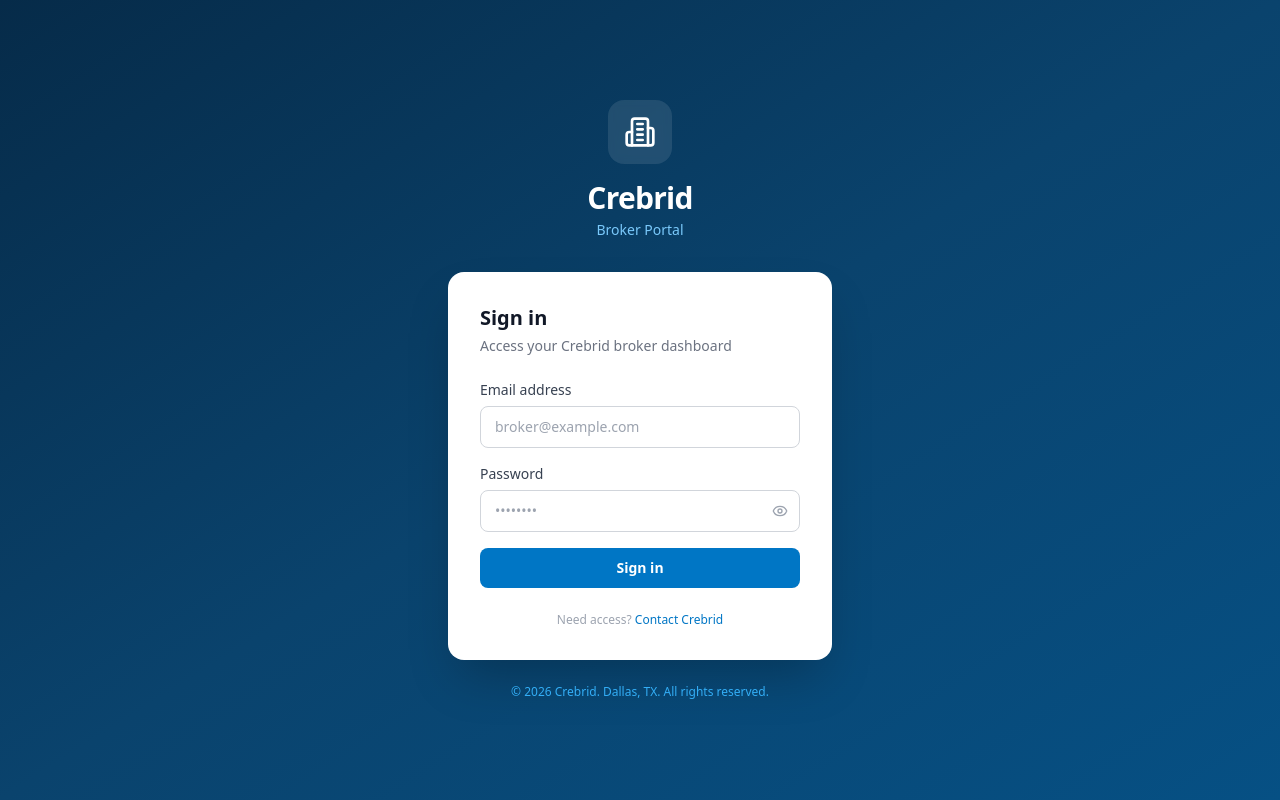
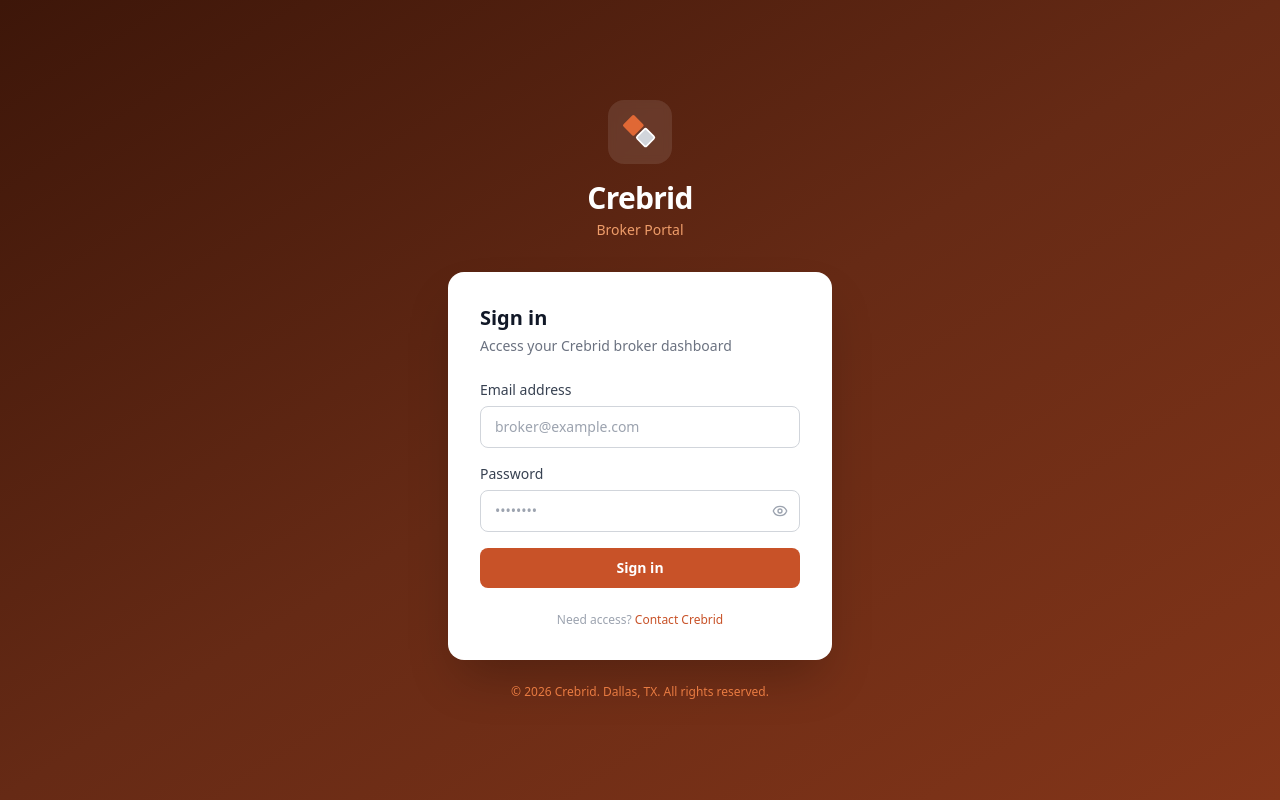
Before and after one commit to mrmichaelmercury/crebrid-portal, a Next.js app: page /login in a window 1280 px wide. Built offline with nearby package versions, Linux system fonts and the light colour scheme.

Commit message:
Rebrand: update colors to Crebrid terracotta orange, replace generic icon with diamond logo

```diff
--- a/app/(auth)/login/page.tsx
+++ b/app/(auth)/login/page.tsx
@@ -3,7 +3,8 @@
 import { useState } from "react";
 import { signIn } from "next-auth/react";
 import { useRouter } from "next/navigation";
-import { Building2, Eye, EyeOff, Loader2 } from "lucide-react";
+import { Eye, EyeOff, Loader2 } from "lucide-react";
+import { CrebridLogo } from "@/components/ui/CrebridLogo";
 
 export default function LoginPage() {
   const router = useRouter();
@@ -41,7 +42,7 @@ export default function LoginPage() {
       {/* Logo */}
       <div className="mb-8 text-center">
         <div className="inline-flex items-center justify-center w-16 h-16 rounded-2xl bg-white/10 backdrop-blur-sm mb-4">
-          <Building2 className="w-8 h-8 text-white" />
+          <CrebridLogo className="w-10 h-10" />
         </div>
         <h1 className="text-3xl font-bold text-white tracking-tight">Crebrid</h1>
         <p className="text-crebrid-300 mt-1 text-sm">Broker Portal</p>
--- a/app/globals.css
+++ b/app/globals.css
@@ -10,8 +10,8 @@
     --card-foreground: 222.2 84% 4.9%;
     --popover: 0 0% 100%;
     --popover-foreground: 222.2 84% 4.9%;
-    --primary: 209 100% 44%;
-    --primary-foreground: 210 40% 98%;
+    --primary: 18 73% 54%;
+    --primary-foreground: 0 0% 100%;
     --secondary: 210 40% 96.1%;
     --secondary-foreground: 222.2 47.4% 11.2%;
     --muted: 210 40% 96.1%;
@@ -22,7 +22,7 @@
     --destructive-foreground: 210 40% 98%;
     --border: 214.3 31.8% 91.4%;
     --input: 214.3 31.8% 91.4%;
-    --ring: 209 100% 44%;
+    --ring: 18 73% 54%;
     --radius: 0.5rem;
   }
 
@@ -33,8 +33,8 @@
     --card-foreground: 210 40% 98%;
     --popover: 222.2 84% 4.9%;
     --popover-foreground: 210 40% 98%;
-    --primary: 209 100% 55%;
-    --primary-foreground: 222.2 47.4% 11.2%;
+    --primary: 18 73% 65%;
+    --primary-foreground: 0 0% 100%;
     --secondary: 217.2 32.6% 17.5%;
     --secondary-foreground: 210 40% 98%;
     --muted: 217.2 32.6% 17.5%;
@@ -45,7 +45,7 @@
     --destructive-foreground: 210 40% 98%;
     --border: 217.2 32.6% 17.5%;
     --input: 217.2 32.6% 17.5%;
-    --ring: 209 100% 55%;
+    --ring: 18 73% 65%;
   }
 }
 
--- a/app/layout.tsx
+++ b/app/layout.tsx
@@ -16,7 +16,7 @@ export const viewport: Viewport = {
   width: "device-width",
   initialScale: 1,
   maximumScale: 1,
-  themeColor: "#0076c5",
+  themeColor: "#e06835",
 };
 
 export default function RootLayout({
--- a/components/layout/MobileNav.tsx
+++ b/components/layout/MobileNav.tsx
@@ -4,8 +4,8 @@ import { useState } from "react";
 import Link from "next/link";
 import { usePathname } from "next/navigation";
 import { signOut } from "next-auth/react";
+import { CrebridLogo } from "@/components/ui/CrebridLogo";
 import {
-  Building2,
   Menu,
   X,
   LayoutDashboard,
@@ -42,9 +42,7 @@ export default function MobileNav({ user }: MobileNavProps) {
       {/* Top bar */}
       <header className="lg:hidden flex items-center justify-between px-4 py-3 bg-white border-b border-gray-200 sticky top-0 z-30">
         <div className="flex items-center gap-2.5">
-          <div className="flex items-center justify-center w-8 h-8 rounded-lg bg-crebrid-600">
-            <Building2 className="w-4 h-4 text-white" />
-          </div>
+          <CrebridLogo className="w-8 h-8" />
           <span className="font-bold text-gray-900 text-base">Crebrid</span>
         </div>
         <button
@@ -65,9 +63,7 @@ export default function MobileNav({ user }: MobileNavProps) {
           <div className="fixed inset-y-0 right-0 w-72 bg-white z-50 flex flex-col shadow-xl">
             <div className="flex items-center justify-between px-5 py-4 border-b border-gray-100">
               <div className="flex items-center gap-2">
-                <div className="flex items-center justify-center w-8 h-8 rounded-lg bg-crebrid-600">
-                  <Building2 className="w-4 h-4 text-white" />
-                </div>
+                <CrebridLogo className="w-8 h-8" />
                 <span className="font-bold text-gray-900">Crebrid</span>
               </div>
               <button
--- a/components/layout/Sidebar.tsx
+++ b/components/layout/Sidebar.tsx
@@ -3,8 +3,8 @@
 import Link from "next/link";
 import { usePathname } from "next/navigation";
 import { signOut } from "next-auth/react";
+import { CrebridLogo } from "@/components/ui/CrebridLogo";
 import {
-  Building2,
   LayoutDashboard,
   FileText,
   PlusCircle,
@@ -43,9 +43,7 @@ export default function Sidebar({ user }: SidebarProps) {
     <aside className="hidden lg:flex lg:fixed lg:inset-y-0 lg:left-0 lg:w-64 lg:flex-col bg-white border-r border-gray-200 z-30">
       {/* Logo */}
       <div className="flex items-center gap-3 px-6 py-5 border-b border-gray-100">
-        <div className="flex items-center justify-center w-9 h-9 rounded-xl bg-crebrid-600">
-          <Building2 className="w-5 h-5 text-white" />
-        </div>
+        <CrebridLogo className="w-9 h-9" />
         <div>
           <p className="font-bold text-gray-900 text-sm leading-none">Crebrid</p>
           <p className="text-xs text-gray-500 mt-0.5">Broker Portal</p>
--- /dev/null
+++ b/components/ui/CrebridLogo.tsx
@@ -0,0 +1,10 @@
+export function CrebridLogo({ className }: { className?: string }) {
+  return (
+    <svg viewBox="0 0 36 36" fill="none" className={className}>
+      <rect x="5" y="5" width="14" height="14" rx="1.5"
+        transform="rotate(45 12 12)" fill="#E06835" />
+      <rect x="17" y="17" width="12" height="12" rx="1.5"
+        transform="rotate(45 23 23)" fill="#D1D5DB" stroke="white" strokeWidth="1.5" />
+    </svg>
+  );
+}
--- a/tailwind.config.ts
+++ b/tailwind.config.ts
@@ -45,17 +45,17 @@ const config: Config = {
         },
         // Crebrid brand colors
         crebrid: {
-          50: "#f0f7ff",
-          100: "#e0effe",
-          200: "#bae0fd",
-          300: "#7ac9fb",
-          400: "#33aef6",
-          500: "#0a95e7",
-          600: "#0076c5",
-          700: "#015ea0",
-          800: "#065084",
-          900: "#0a436d",
-          950: "#062b49",
+          50: "#fdf3ee",
+          100: "#fae2d0",
+          200: "#f5c3a0",
+          300: "#ef9d6a",
+          400: "#e87b42",
+          500: "#e06835",
+          600: "#c85228",
+          700: "#a6421f",
+          800: "#833519",
+          900: "#662a15",
+          950: "#3d1609",
         },
       },
       borderRadius: {
```
Also changed, not shown: public/manifest.json.
